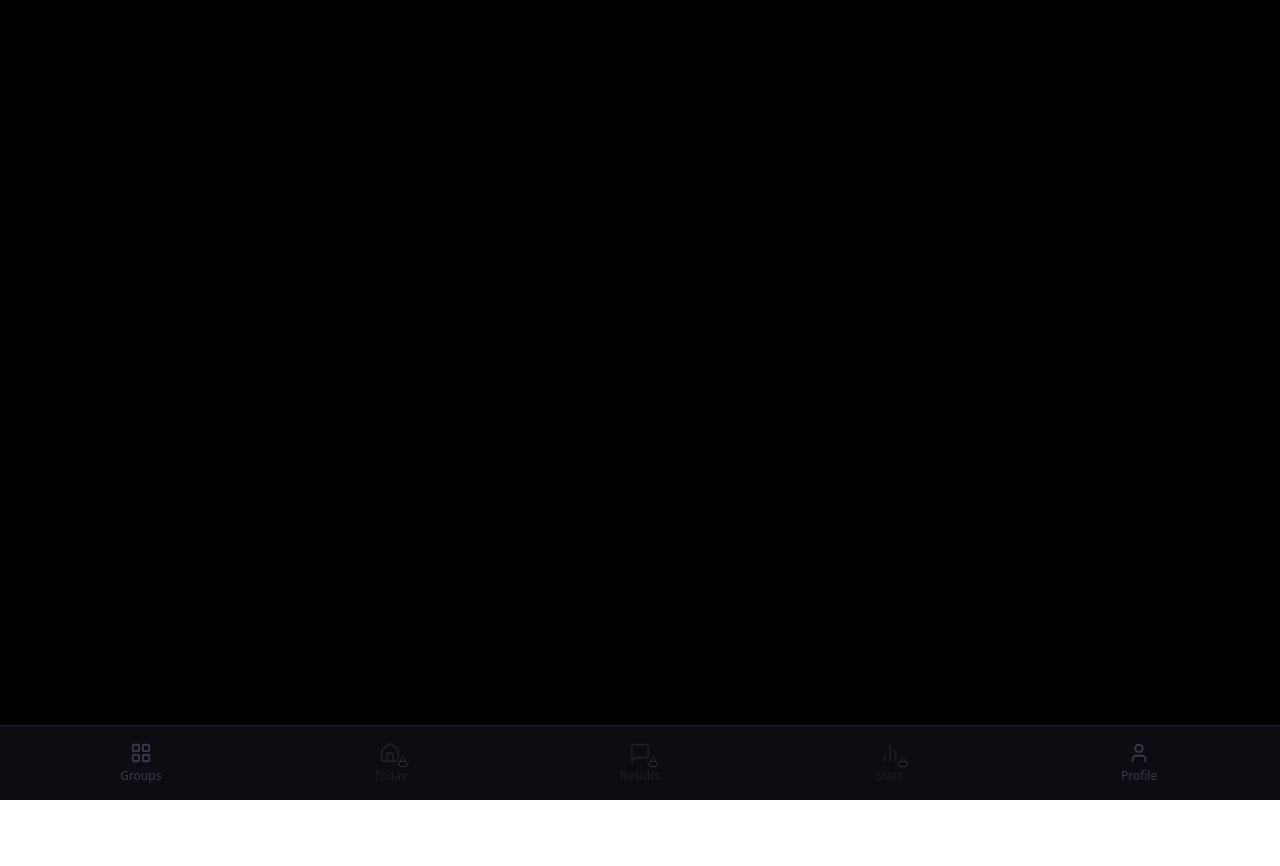
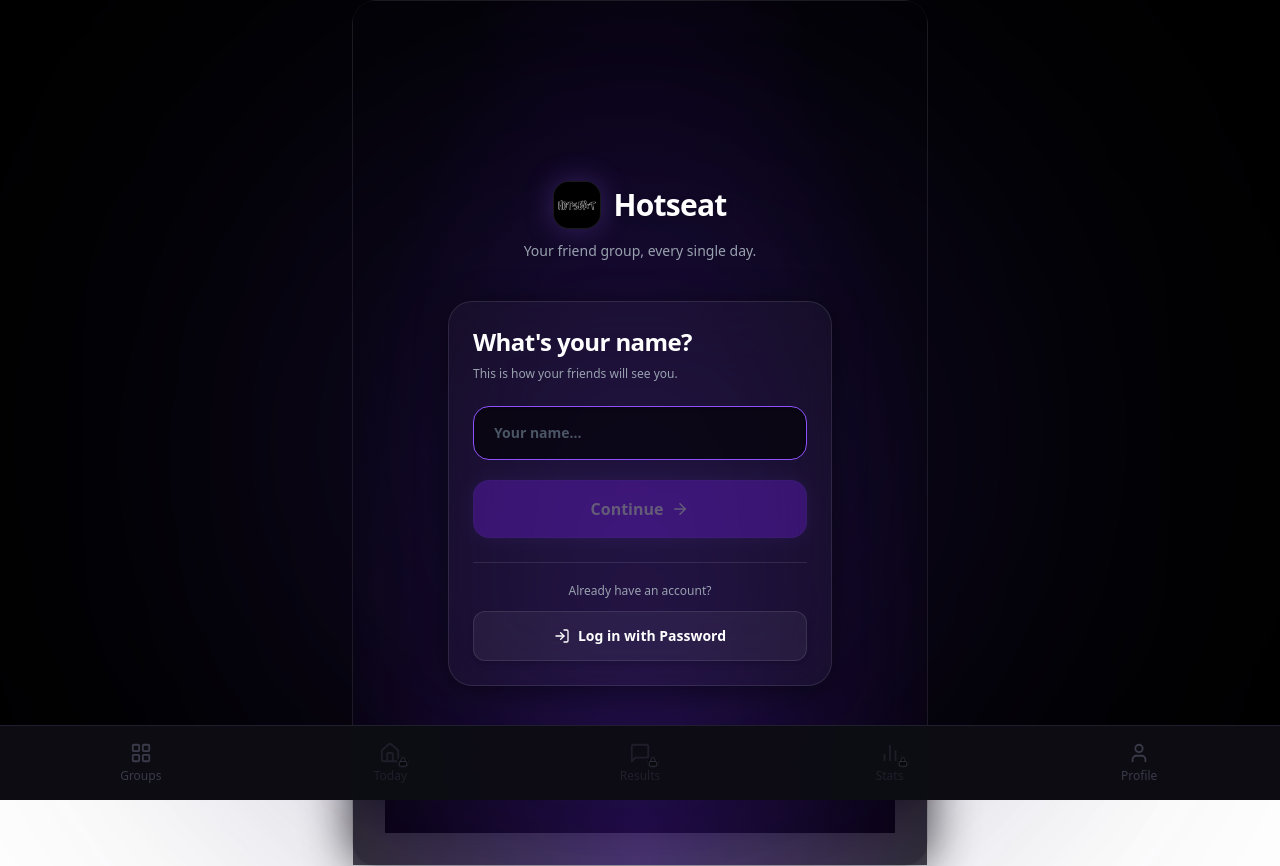
Before and after one commit to dobbyyv/Hotseat, a React (Vite) app in the folder hotseat-frontend/: page / in a window 1280 px wide. Before the commit the page ends 800 px from the top, so only its background shows below. Built offline with nearby package versions, Linux system fonts and the light colour scheme; no server answers.

Commit message:
refactor: decouple WebGL from HTML, CSS tilt glass container

```diff
--- a/hotseat-frontend/src/App.jsx
+++ b/hotseat-frontend/src/App.jsx
@@ -3,6 +3,7 @@
 import { io } from 'socket.io-client'
 
 import SpatialCanvas from './components/SpatialCanvas'
+import SpatialContainer from './components/SpatialContainer'
 import BottomNav from './components/BottomNav'
 
 import JoinPage from './pages/JoinPage'
@@ -53,7 +54,8 @@
 
   return (
     <BrowserRouter>
-      <SpatialCanvas>
+      <SpatialCanvas />
+      <SpatialContainer>
       <Routes>
         <Route
           path="/"
@@ -74,7 +76,7 @@
 
         <Route path="*" element={<Navigate to="/" />} />
       </Routes>
-      </SpatialCanvas>
+      </SpatialContainer>
       <BottomNav />
     </BrowserRouter>
   )
--- a/hotseat-frontend/src/components/SpatialCanvas.jsx
+++ b/hotseat-frontend/src/components/SpatialCanvas.jsx
@@ -1,39 +1,23 @@
-import { useRef, useCallback, useState } from 'react'
-import { createPortal } from 'react-dom'
+import { useRef } from 'react'
 import { Canvas, useFrame } from '@react-three/fiber'
-import { Html } from '@react-three/drei'
 
 /**
- * AnchorGroup — the Primary Spatial Anchor.
- * Handles mouse-driven parallax, weightless float, and hosts the DOM portal target.
+ * BackgroundGroup — subtle ambient animation in the void.
+ * Handles weightless float and soft rotation for background depth.
  */
-function AnchorGroup({ onAnchorRef }) {
+function BackgroundGroup() {
   const groupRef = useRef(null)
   const currentRotX = useRef(0)
   const currentRotY = useRef(0)
-  const [domNode, setDomNode] = useState(null)
-
-  // Capture the glass container's DOM node for portal rendering
-  const handleRef = useCallback((node) => {
-    if (node && !domNode) {
-      setDomNode(node)
-      onAnchorRef(node)
-    }
-  }, [domNode, onAnchorRef])
 
   useFrame((state) => {
-    // --- Mouse Parallax ---
-    // Target rotation based on pointer position (capped at ±0.08 rad)
-    const targetRotX = state.pointer.y * 0.08
-    const targetRotY = state.pointer.x * 0.08
-
-    // Smooth lerp with damping factor for weighted, fluid motion
-    const damping = 0.04
+    const targetRotX = state.pointer.y * 0.04
+    const targetRotY = state.pointer.x * 0.04
+    const damping = 0.02
     currentRotX.current += (targetRotX - currentRotX.current) * damping
     currentRotY.current += (targetRotY - currentRotY.current) * damping
 
-    // --- Weightless Float ---
-    const floatY = Math.sin(state.clock.elapsedTime * 0.8) * 0.15
+    const floatY = Math.sin(state.clock.elapsedTime * 0.6) * 0.1
 
     if (groupRef.current) {
       groupRef.current.rotation.x = currentRotX.current
@@ -42,77 +26,41 @@
     }
   })
 
-  return (
-    <group ref={groupRef} position={[0, 0, 0]}>
-      <Html
-        transform
-        occlude={false}
-        center
-        style={{ pointerEvents: 'auto', userSelect: 'auto' }}
-      >
-        <div
-          ref={handleRef}
-          className="bg-zinc-950/40 backdrop-blur-2xl border border-white/10 shadow-[0_0_50px_rgba(0,0,0,0.8)] rounded-3xl p-8 max-w-xl min-w-[360px]"
-        />
-      </Html>
-    </group>
-  )
+  return <group ref={groupRef} position={[0, 0, 0]} />
 }
 
 /**
- * SpatialScene — camera, lights, and the anchor group.
+ * SpatialScene — camera and lighting for the deep-space void.
  */
-function SpatialScene({ onAnchorRef }) {
+function SpatialScene() {
   return (
     <>
-      {/* Perspective Camera — fov 60, positioned at Z=10 */}
       <perspectiveCamera
         args={[60, undefined, 0.1, 1000]}
         position={[0, 0, 10]}
         makeDefault
       />
-
-      {/* Ambient Light — minimal environmental context */}
       <ambientLight intensity={0.1} />
-
-      {/* Point Light — soft indigo moonlight, NO shadows */}
-      <pointLight
-        position={[-5, 5, 5]}
-        color="#a5b4fc"
-        intensity={0.4}
-      />
-
-      {/* Primary Spatial Anchor with parallax + float */}
-      <AnchorGroup onAnchorRef={onAnchorRef} />
+      <pointLight position={[-5, 5, 5]} color="#a5b4fc" intensity={0.4} />
+      <BackgroundGroup />
     </>
   )
 }
 
 /**
- * SpatialCanvas — persistent 2.5D WebGL background layer.
- *
- * Renders a Three.js scene as the application background and portals
- * its children (route content) into a floating glass container anchored
- * in 3D space at the Primary Spatial Anchor.
+ * SpatialCanvas — strictly a WebGL background layer.
+ * No DOM portals. No Html. Just the void, lights, and subtle 3D depth.
  */
-export default function SpatialCanvas({ children }) {
-  const [anchorRef, setAnchorRef] = useState(null)
-
+export default function SpatialCanvas() {
   return (
-    <>
-      {/* 3D background layer — never blocks pointer events */}
     <div className="fixed inset-0 z-0 pointer-events-none">
       <Canvas
         gl={{ antialias: true, alpha: false }}
         style={{ background: '#020204' }}
         dpr={[1, 1.5]}
       >
-          <SpatialScene onAnchorRef={setAnchorRef} />
+        <SpatialScene />
       </Canvas>
     </div>
-
-      {/* Portal route content into the floating glass container */}
-      {anchorRef && createPortal(children, anchorRef)}
-    </>
   )
 }
--- /dev/null
+++ b/hotseat-frontend/src/components/SpatialContainer.jsx
@@ -0,0 +1,37 @@
+import { useState, useCallback } from 'react'
+
+/**
+ * SpatialContainer — wraps route content in a glass card with
+ * hardware-accelerated CSS perspective tilt driven by mouse position.
+ * No WebGL, no portals — pure CSS transforms for crisp rendering.
+ */
+export default function SpatialContainer({ children }) {
+  const [tilt, setTilt] = useState({ x: 0, y: 0 })
+
+  const handleMouseMove = useCallback((e) => {
+    const x = (e.clientX / window.innerWidth - 0.5)  // -0.5 .. +0.5
+    const y = (e.clientY / window.innerHeight - 0.5) // -0.5 .. +0.5
+    setTilt({ x, y })
+  }, [])
+
+  const handleMouseLeave = useCallback(() => {
+    setTilt({ x: 0, y: 0 })
+  }, [])
+
+  return (
+    <div
+      onMouseMove={handleMouseMove}
+      onMouseLeave={handleMouseLeave}
+      className="relative z-10 min-h-screen flex items-center justify-center pointer-events-auto"
+    >
+      <div
+        className="bg-zinc-950/40 backdrop-blur-2xl border border-white/10 shadow-[0_0_50px_rgba(0,0,0,0.8)] rounded-3xl p-8 max-w-xl w-full min-w-[360px] transition-transform duration-200 ease-out"
+        style={{
+          transform: `perspective(1000px) rotateX(calc(${tilt.y} * 5deg)) rotateY(calc(${tilt.x} * 5deg))`,
+        }}
+      >
+        {children}
+      </div>
+    </div>
+  )
+}
```
Lines whose indentation alone changed are shown as unchanged.
